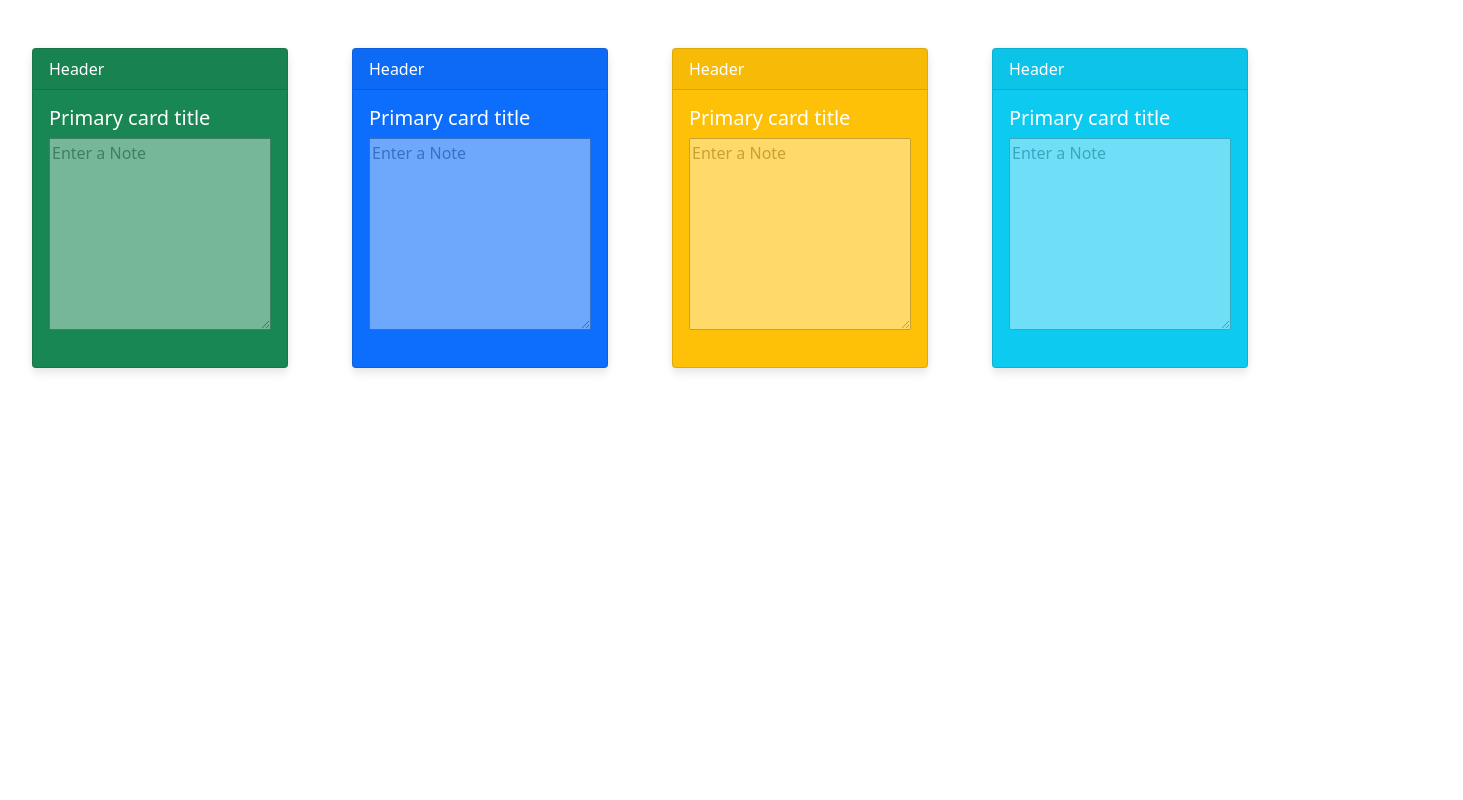
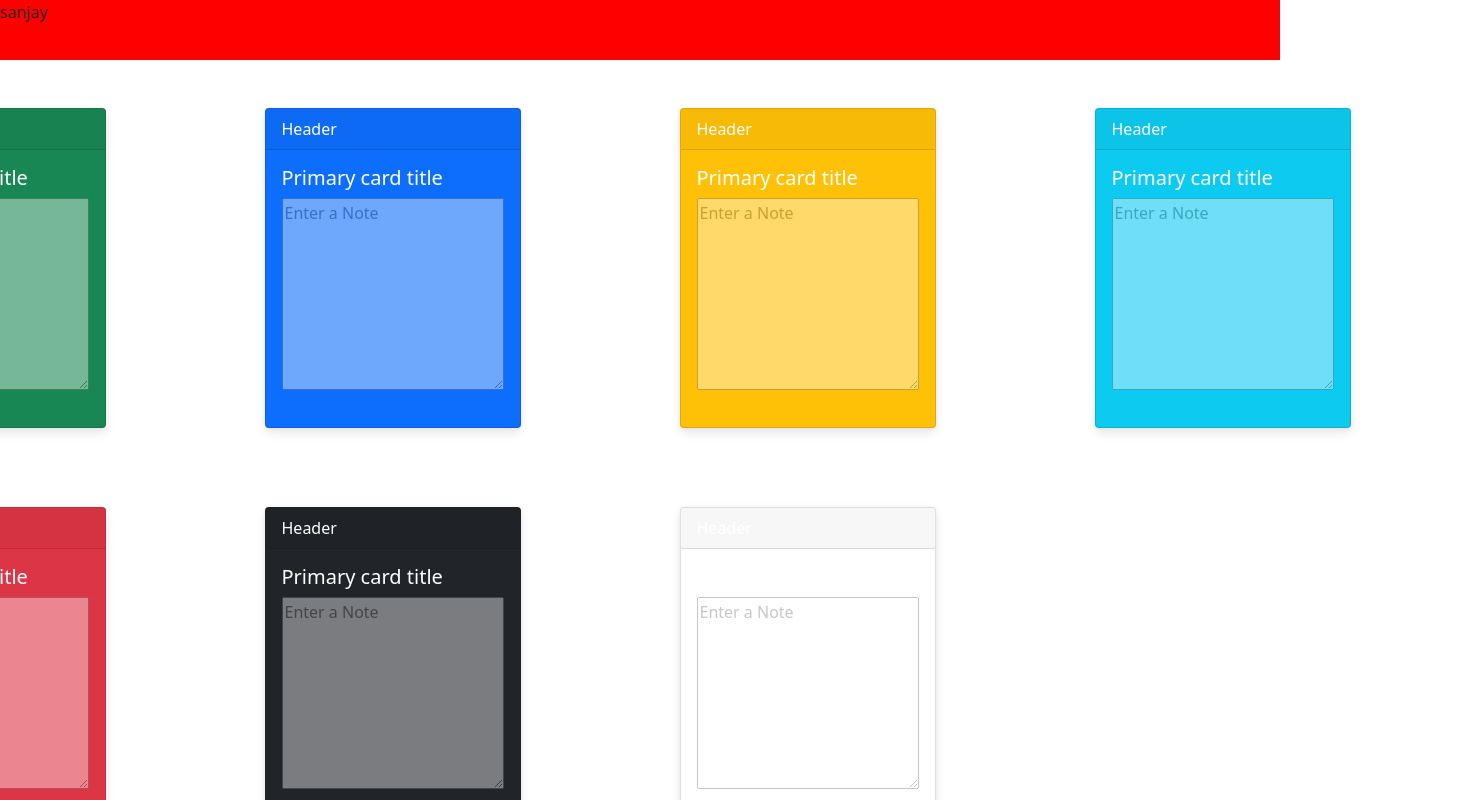
Before and after one commit to sanjaydell/Quick-Notes, a React (Create React App) app: page / in a window 1280 px wide. Shown: the top 800 px of the page, 1463 px wide, since content can reach past the window. Built offline with nearby package versions, Linux system fonts and the light colour scheme.

Commit message:
Added Header

```diff
--- a/public/index.html
+++ b/public/index.html
@@ -6,7 +6,7 @@
     <meta name="viewport" content="width=device-width, initial-scale=1" />
     <link rel="apple-touch-icon" href="%PUBLIC_URL%/logo192.png" />
     <link href="https://cdn.jsdelivr.net/npm/bootstrap@5.1.3/dist/css/bootstrap.min.css" rel="stylesheet" integrity="sha384-1BmE4kWBq78iYhFldvKuhfTAU6auU8tT94WrHftjDbrCEXSU1oBoqyl2QvZ6jIW3" crossorigin="anonymous">
-    <title>Notes</title>
+    <title> Quick-Notes</title>
   </head>
   <body>
     <div id="root"></div>
--- a/src/App.css
+++ b/src/App.css
@@ -1,7 +1,19 @@
 .App {
-  margin: 0rem;
-  display: flex;
+  margin: 0;
+}
+
+.header {
+  top: 0;
+  background-color: red;
+  height: 60px;
+}
+
+.card-grid {
   padding: 1rem;
   padding-top: 1rem;
   justify-content: center;
+  display: grid;
+  grid-template-columns: repeat(4, 50vh);
+  grid-template-rows: repeat(2, 30vw);
+  grid-gap: 15px;
 }
--- a/src/App.js
+++ b/src/App.js
@@ -7,12 +7,18 @@ function App() {
   const cardColors = ['success', 'primary', 'warning', 'info', 'danger', 'dark']
   return (
     <div className='App'>
-      <Card color={cardColors[0]} />
-      <Card color={cardColors[1]} />
-      <Card color={cardColors[2]} />
-      <Card color={cardColors[3]} />
-      {/* <Card color={cardColors[4]} />
-      <Card color={cardColors[5]} /> */}
+      <div className='header'>
+        sanjay
+      </div>
+      <div className='card-grid'>
+        <Card color={cardColors[0]} />
+        <Card color={cardColors[1]} />
+        <Card color={cardColors[2]} />
+        <Card color={cardColors[3]} />
+        <Card color={cardColors[4]} />
+        <Card color={cardColors[5]} />
+        <Card />
+      </div>
     </div>
   )
 }
```
